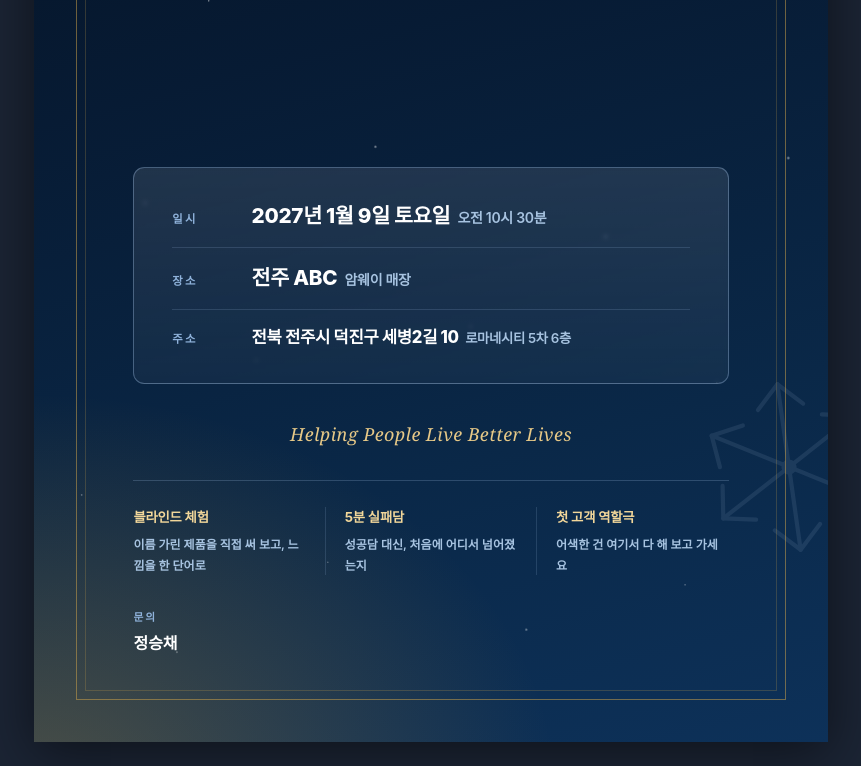
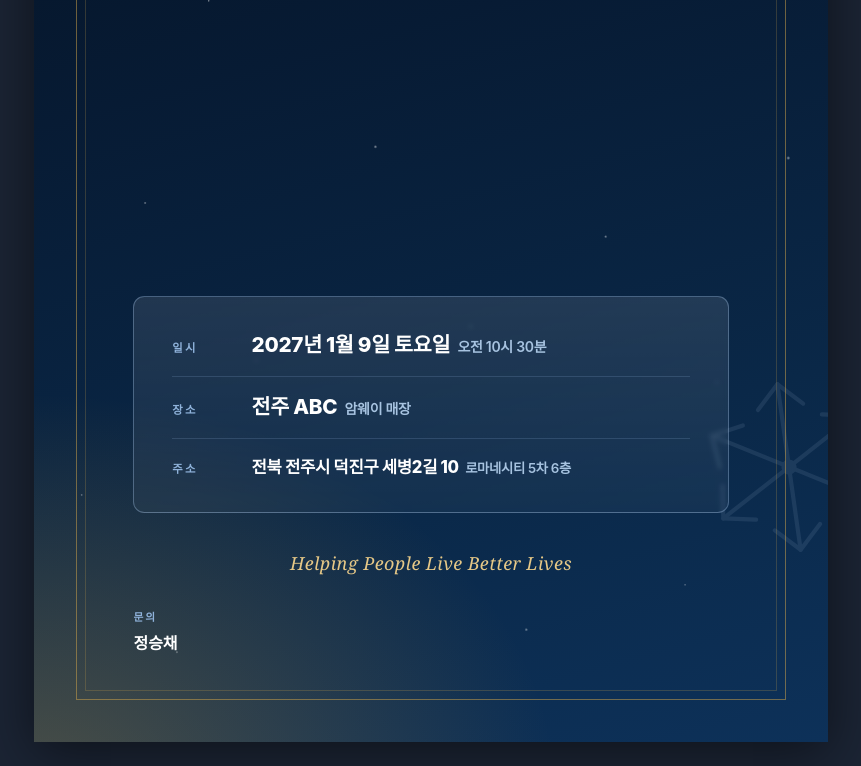
Before and after one commit to dreamfca2019-lgtm/galaga, a plain HTML site: page osr/poster.html in a window 1280 px wide. Shown: the part 405-1171 px from the top of the page, without its empty margins (209-1070 px from the left). Drawn offline with Linux system fonts and the light colour scheme.

Commit message:
Poster: simplify

```diff
--- a/osr/poster.html
+++ b/osr/poster.html
@@ -176,21 +176,6 @@
 
       <div class="slogan">Helping People Live Better Lives</div>
 
-      <div class="points">
-        <div class="pt">
-          <b>블라인드 체험</b>
-          <span>이름 가린 제품을 직접 써 보고, 느낌을 한 단어로</span>
-        </div>
-        <div class="pt">
-          <b>5분 실패담</b>
-          <span>성공담 대신, 처음에 어디서 넘어졌는지</span>
-        </div>
-        <div class="pt">
-          <b>첫 고객 역할극</b>
-          <span>어색한 건 여기서 다 해 보고 가세요</span>
-        </div>
-      </div>
-
       <div class="contact">
         <div>
           <div class="q">문의</div>
```
